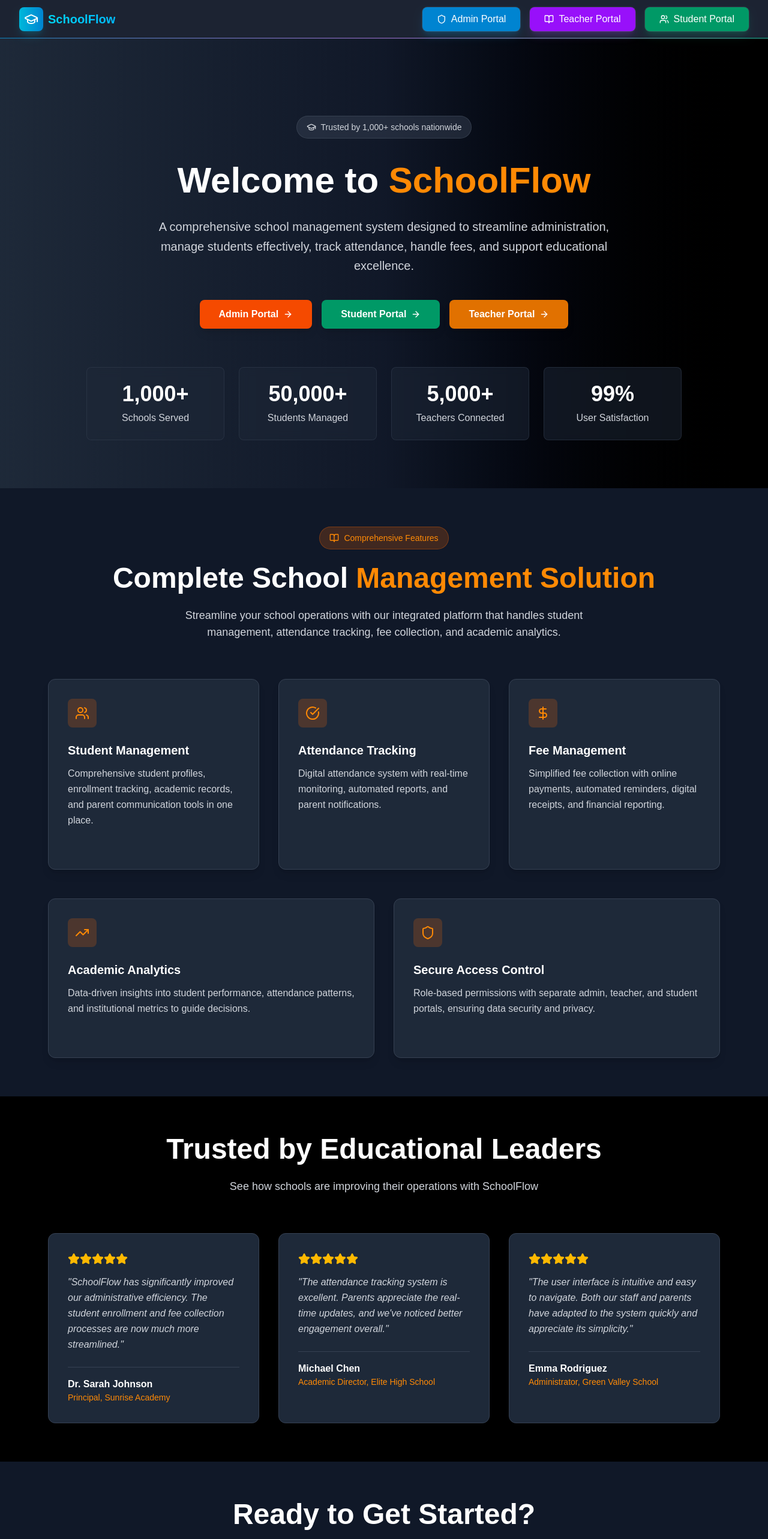
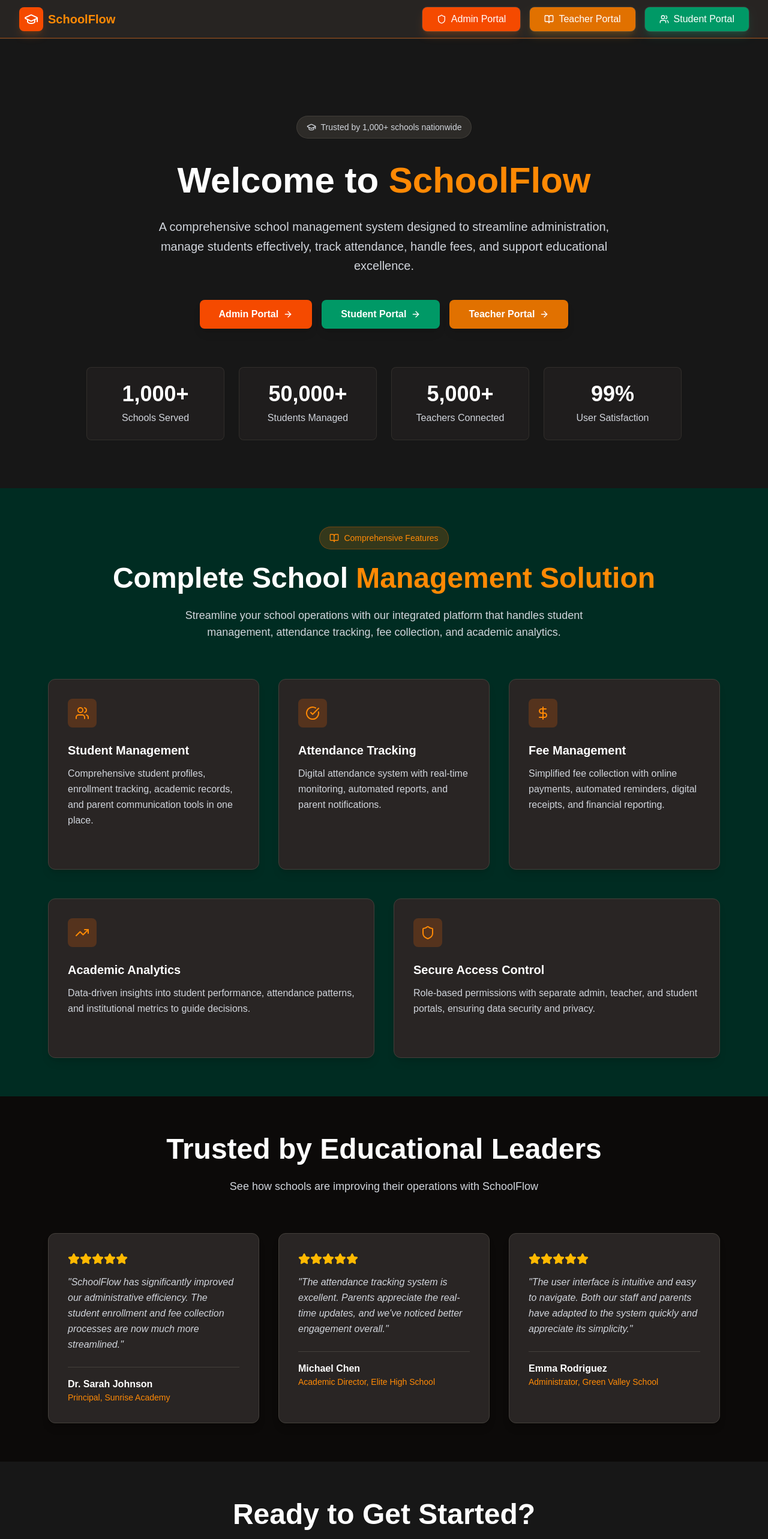
Before and after one commit to SakshamManav/SchoolFlow-A-Real-Time-Educational-Operations-Platform, a Next.js app in the folder client/: page / in a window 1280 px wide. Shown: the top 2566 px of the page at 60% size. Built offline with nearby package versions, Linux system fonts and the light colour scheme.

Commit message:
Changed some styling of home page

```diff
--- a/client/app/components/HomeNavbar.js
+++ b/client/app/components/HomeNavbar.js
@@ -65,15 +65,15 @@ export default function HomeNavbar() {
   };
 
   return (
-    <nav className="fixed top-0 left-0 right-0 z-50 bg-gray-900/95 backdrop-blur-md border-b border-gray-700/50 relative">
+    <nav className="fixed top-0 left-0 right-0 z-50 bg-stone-900/95 backdrop-blur-md border-b border-stone-700/50 relative">
       <div className="max-w-7xl mx-auto px-4 sm:px-6 lg:px-8">
         <div className="flex items-center justify-between h-16">
           {/* Logo */}
           <Link href="/" className="flex items-center space-x-2 group">
-            <div className="p-2 bg-gradient-to-r from-cyan-500 to-sky-600 rounded-lg group-hover:scale-105 transition-transform duration-300 shadow-lg shadow-cyan-500/20">
+            <div className="p-2 bg-orange-600 rounded-lg group-hover:scale-105 transition-transform duration-300 shadow-lg shadow-orange-500/20">
               <GraduationCap className="w-6 h-6 text-white" />
             </div>
-            <span className="text-xl font-bold bg-gradient-to-r from-cyan-400 to-sky-400 bg-clip-text text-transparent">
+            <span className="text-xl font-bold text-orange-400">
               SchoolFlow
             </span>
           </Link>
@@ -83,7 +83,7 @@ export default function HomeNavbar() {
             {/* Admin Portal Button */}
             <button
               onClick={handleAdminPortal}
-              className="flex items-center space-x-2 px-6 py-2 bg-sky-600 text-white rounded-lg hover:bg-sky-700 transition-colors duration-200 font-medium shadow-lg shadow-sky-500/20 hover:shadow-sky-500/30 transform hover:-translate-y-0.5 ring-1 ring-white/10 focus:outline-none focus-visible:ring-2 focus-visible:ring-offset-2 focus-visible:ring-sky-400 focus-visible:ring-offset-gray-900"
+              className="flex items-center space-x-2 px-6 py-2 bg-orange-600 text-white rounded-lg hover:bg-orange-700 transition-colors duration-200 font-medium shadow-lg shadow-orange-500/20 hover:shadow-orange-500/30 transform hover:-translate-y-0.5 ring-1 ring-white/10 focus:outline-none focus-visible:ring-2 focus-visible:ring-offset-2 focus-visible:ring-orange-400 focus-visible:ring-offset-stone-900"
             >
               <Shield className="w-4 h-4" />
               <span>{adminLoggedIn ? 'Admin Dashboard' : 'Admin Portal'}</span>
@@ -92,7 +92,7 @@ export default function HomeNavbar() {
             {/* Teacher Portal Button */}
             <button
               onClick={handleTeacherPortal}
-              className="flex items-center space-x-2 px-6 py-2 bg-purple-600 text-white rounded-lg hover:bg-purple-700 transition-colors duration-200 font-medium shadow-lg shadow-purple-500/20 hover:shadow-purple-500/30 transform hover:-translate-y-0.5 ring-1 ring-white/10 focus:outline-none focus-visible:ring-2 focus-visible:ring-offset-2 focus-visible:ring-purple-400 focus-visible:ring-offset-gray-900"
+              className="flex items-center space-x-2 px-6 py-2 bg-amber-600 text-white rounded-lg hover:bg-amber-700 transition-colors duration-200 font-medium shadow-lg shadow-amber-500/20 hover:shadow-amber-500/30 transform hover:-translate-y-0.5 ring-1 ring-white/10 focus:outline-none focus-visible:ring-2 focus-visible:ring-offset-2 focus-visible:ring-amber-400 focus-visible:ring-offset-stone-900"
             >
               <BookOpen className="w-4 h-4" />
               <span>{teacherLoggedIn ? 'Teacher Dashboard' : 'Teacher Portal'}</span>
@@ -101,7 +101,7 @@ export default function HomeNavbar() {
             {/* Student Portal Button */}
             <button
               onClick={handleStudentPortal}
-              className="flex items-center space-x-2 px-6 py-2 bg-emerald-600 text-white rounded-lg hover:bg-emerald-700 transition-colors duration-200 font-medium shadow-lg shadow-emerald-500/20 hover:shadow-emerald-500/30 transform hover:-translate-y-0.5 ring-1 ring-white/10 focus:outline-none focus-visible:ring-2 focus-visible:ring-offset-2 focus-visible:ring-emerald-400 focus-visible:ring-offset-gray-900"
+              className="flex items-center space-x-2 px-6 py-2 bg-emerald-600 text-white rounded-lg hover:bg-emerald-700 transition-colors duration-200 font-medium shadow-lg shadow-emerald-500/20 hover:shadow-emerald-500/30 transform hover:-translate-y-0.5 ring-1 ring-white/10 focus:outline-none focus-visible:ring-2 focus-visible:ring-offset-2 focus-visible:ring-emerald-400 focus-visible:ring-offset-stone-900"
             >
               <Users className="w-4 h-4" />
               <span>{studentLoggedIn ? 'Student Dashboard' : 'Student Portal'}</span>
@@ -112,7 +112,7 @@ export default function HomeNavbar() {
           <div className="md:hidden">
             <button
               onClick={toggleMenu}
-              className="p-2 text-gray-400 hover:text-white hover:bg-gray-700 rounded-lg transition-colors duration-200"
+              className="p-2 text-gray-400 hover:text-white hover:bg-stone-700 rounded-lg transition-colors duration-200"
             >
               {menuOpen ? <X className="w-6 h-6" /> : <Menu className="w-6 h-6" />}
             </button>
@@ -121,12 +121,12 @@ export default function HomeNavbar() {
 
         {/* Mobile Menu */}
         {menuOpen && (
-          <div className="md:hidden border-t border-gray-700 py-4 animate-in slide-in-from-top-2 duration-200">
+          <div className="md:hidden border-t border-stone-700 py-4 animate-in slide-in-from-top-2 duration-200">
             <div className="space-y-3">
               {/* Admin Portal Mobile */}
               <button
                 onClick={handleAdminPortal}
-                className="flex items-center space-x-3 w-full px-4 py-3 text-white bg-sky-600 rounded-lg hover:bg-sky-700 transition-colors duration-200 font-medium shadow-lg shadow-sky-500/20 hover:shadow-sky-500/30 ring-1 ring-white/10 focus:outline-none focus-visible:ring-2 focus-visible:ring-offset-2 focus-visible:ring-sky-400 focus-visible:ring-offset-gray-900"
+                className="flex items-center space-x-3 w-full px-4 py-3 text-white bg-orange-600 rounded-lg hover:bg-orange-700 transition-colors duration-200 font-medium shadow-lg shadow-orange-500/20 hover:shadow-orange-500/30 ring-1 ring-white/10 focus:outline-none focus-visible:ring-2 focus-visible:ring-offset-2 focus-visible:ring-orange-400 focus-visible:ring-offset-stone-900"
               >
                 <Shield className="w-5 h-5" />
                 <span>{adminLoggedIn ? 'Admin Dashboard' : 'Admin Portal'}</span>
@@ -135,7 +135,7 @@ export default function HomeNavbar() {
               {/* Teacher Portal Mobile */}
               <button
                 onClick={handleTeacherPortal}
-                className="flex items-center space-x-3 w-full px-4 py-3 text-white bg-purple-600 rounded-lg hover:bg-purple-700 transition-colors duration-200 font-medium shadow-lg shadow-purple-500/20 hover:shadow-purple-500/30 ring-1 ring-white/10 focus:outline-none focus-visible:ring-2 focus-visible:ring-offset-2 focus-visible:ring-purple-400 focus-visible:ring-offset-gray-900"
+                className="flex items-center space-x-3 w-full px-4 py-3 text-white bg-amber-600 rounded-lg hover:bg-amber-700 transition-colors duration-200 font-medium shadow-lg shadow-amber-500/20 hover:shadow-amber-500/30 ring-1 ring-white/10 focus:outline-none focus-visible:ring-2 focus-visible:ring-offset-2 focus-visible:ring-amber-400 focus-visible:ring-offset-stone-900"
               >
                 <BookOpen className="w-5 h-5" />
                 <span>{teacherLoggedIn ? 'Teacher Dashboard' : 'Teacher Portal'}</span>
@@ -144,7 +144,7 @@ export default function HomeNavbar() {
               {/* Student Portal Mobile */}
               <button
                 onClick={handleStudentPortal}
-                className="flex items-center space-x-3 w-full px-4 py-3 text-white bg-emerald-600 rounded-lg hover:bg-emerald-700 transition-colors duration-200 font-medium shadow-lg shadow-emerald-500/20 hover:shadow-emerald-500/30 ring-1 ring-white/10 focus:outline-none focus-visible:ring-2 focus-visible:ring-offset-2 focus-visible:ring-emerald-400 focus-visible:ring-offset-gray-900"
+                className="flex items-center space-x-3 w-full px-4 py-3 text-white bg-emerald-600 rounded-lg hover:bg-emerald-700 transition-colors duration-200 font-medium shadow-lg shadow-emerald-500/20 hover:shadow-emerald-500/30 ring-1 ring-white/10 focus:outline-none focus-visible:ring-2 focus-visible:ring-offset-2 focus-visible:ring-emerald-400 focus-visible:ring-offset-stone-900"
               >
                 <Users className="w-5 h-5" />
                 <span>{studentLoggedIn ? 'Student Dashboard' : 'Student Portal'}</span>
@@ -153,8 +153,8 @@ export default function HomeNavbar() {
           </div>
         )}
       </div>
-      {/* Subtle gradient accent line */}
-      <div aria-hidden="true" className="absolute inset-x-0 bottom-0 h-px bg-gradient-to-r from-sky-500 via-purple-400 via-cyan-400 to-emerald-400 opacity-70" />
+      {/* Subtle accent line */}
+      <div aria-hidden="true" className="absolute inset-x-0 bottom-0 h-px bg-orange-500/50" />
     </nav>
   );
 }
--- a/client/app/page.js
+++ b/client/app/page.js
@@ -12,7 +12,7 @@ const FeatureCard = ({ icon: Icon, title, desc, delay = 0 }) => {
   }, [delay]);
 
   return (
-    <div className={`group relative bg-gray-800 rounded-xl p-8 shadow-lg hover:shadow-xl transition-all duration-300 transform hover:-translate-y-1 border border-gray-700 ${
+    <div className={`group relative bg-stone-800 rounded-xl p-8 shadow-lg hover:shadow-xl transition-all duration-300 transform hover:-translate-y-1 border border-stone-700 ${
       isVisible ? 'opacity-100 translate-y-0' : 'opacity-0 translate-y-8'
     }`}>
       <div className="relative">
@@ -40,7 +40,7 @@ const StatCard = ({ number, label, delay = 0 }) => {
   }, [delay]);
 
   return (
-    <div className={`text-center transition-all duration-500 p-6 bg-gray-800/50 backdrop-blur-sm rounded-lg border border-gray-700/50 ${
+    <div className={`text-center transition-all duration-500 p-6 bg-stone-800/50 backdrop-blur-sm rounded-lg border border-stone-700/50 ${
       isVisible ? 'opacity-100 translate-y-0' : 'opacity-0 translate-y-4'
     }`}>
       <div className="text-3xl md:text-4xl font-bold text-white mb-2">
@@ -53,14 +53,14 @@ const StatCard = ({ number, label, delay = 0 }) => {
 
 const TestimonialCard = ({ name, role, content, rating = 5 }) => {
   return (
-    <div className="bg-gray-800 rounded-xl p-8 shadow-lg hover:shadow-xl transition-all duration-300 transform hover:-translate-y-1 border border-gray-700">
+    <div className="bg-stone-800 rounded-xl p-8 shadow-lg hover:shadow-xl transition-all duration-300 transform hover:-translate-y-1 border border-stone-700">
       <div className="flex items-center mb-4">
         {[...Array(rating)].map((_, i) => (
           <Star key={i} className="w-5 h-5 text-amber-400 fill-current" />
         ))}
       </div>
       <p className="text-gray-300 leading-relaxed mb-6 italic">"{content}"</p>
-      <div className="border-t border-gray-700 pt-4">
+      <div className="border-t border-stone-700 pt-4">
         <div className="font-semibold text-white">{name}</div>
         <div className="text-orange-400 text-sm">{role}</div>
       </div>
@@ -78,13 +78,13 @@ export default function Home() {
   return (
     <>
     <HomeNavbar/>
-    <main className="min-h-screen w-full bg-gradient-to-br from-gray-900 via-black to-gray-800 text-white">
+    <main className="min-h-screen w-full bg-stone-950 text-white">
       {/* Hero Section */}
-      <section className="relative w-full pt-32 pb-20 px-6 md:px-20 bg-gradient-to-r from-gray-800 via-gray-900 to-black text-white text-center">
+      <section className="relative w-full pt-32 pb-20 px-6 md:px-20 bg-neutral-900 text-white text-center">
         <div className={`relative max-w-6xl mx-auto transition-all duration-1000 ${
           isLoaded ? 'opacity-100 translate-y-0' : 'opacity-0 translate-y-8'
         }`}>
-          <div className="inline-flex items-center gap-2 bg-gray-700/50 backdrop-blur-sm px-4 py-2 rounded-full border border-gray-600/50 mb-8">
+          <div className="inline-flex items-center gap-2 bg-stone-700/50 backdrop-blur-sm px-4 py-2 rounded-full border border-stone-600/50 mb-8">
             <GraduationCap className="w-4 h-4 text-gray-300" />
             <span className="text-sm font-medium text-gray-300">Trusted by 1,000+ schools nationwide</span>
           </div>
@@ -136,7 +136,7 @@ export default function Home() {
       </section>
 
       {/* Features Section */}
-      <section className="relative py-16 px-6 md:px-20 bg-gray-900">
+      <section className="relative py-16 px-6 md:px-20 bg-emerald-950">
         <div className="max-w-6xl mx-auto">
           <div className="text-center mb-16">
             <div className="inline-flex items-center gap-2 bg-orange-500/20 text-orange-400 px-4 py-2 rounded-full text-sm font-medium mb-6 border border-orange-500/30">
@@ -195,7 +195,7 @@ export default function Home() {
       </section>
 
       {/* Testimonials Section */}
-      <section className="relative py-16 px-6 md:px-20 bg-black">
+      <section className="relative py-16 px-6 md:px-20 bg-stone-950">
         <div className="max-w-6xl mx-auto">
           <div className="text-center mb-16">
             <h2 className="text-4xl md:text-5xl font-bold mb-6 text-white">
@@ -227,7 +227,7 @@ export default function Home() {
       </section>
 
       {/* CTA Section */}
-      <section className="relative py-16 px-6 md:px-20 bg-gray-900 text-white text-center">
+      <section className="relative py-16 px-6 md:px-20 bg-neutral-900 text-white text-center">
         <div className="relative max-w-4xl mx-auto">
           <h2 className="text-4xl md:text-5xl font-bold mb-6">
             Ready to Get Started?
@@ -244,7 +244,7 @@ export default function Home() {
             </a>
             <a
               href="/student/dashboard"
-              className="bg-gray-700 text-white hover:bg-gray-600 font-semibold px-8 py-3 rounded-lg text-base shadow-lg hover:shadow-xl transition-all duration-300 transform hover:-translate-y-0.5"
+              className="bg-stone-700 text-white hover:bg-stone-600 font-semibold px-8 py-3 rounded-lg text-base shadow-lg hover:shadow-xl transition-all duration-300 transform hover:-translate-y-0.5"
             >
               Student Portal
             </a>
@@ -259,7 +259,7 @@ export default function Home() {
       </section>
 
       {/* Footer */}
-      <footer className="relative text-center py-12 text-gray-400 bg-black border-t border-gray-800">
+      <footer className="relative text-center py-12 text-gray-400 bg-stone-950 border-t border-stone-800">
         <div className="max-w-4xl mx-auto">
           <div className="flex items-center justify-center gap-2 mb-4">
             <div className="w-8 h-8 bg-orange-600 rounded-lg flex items-center justify-center">
```
